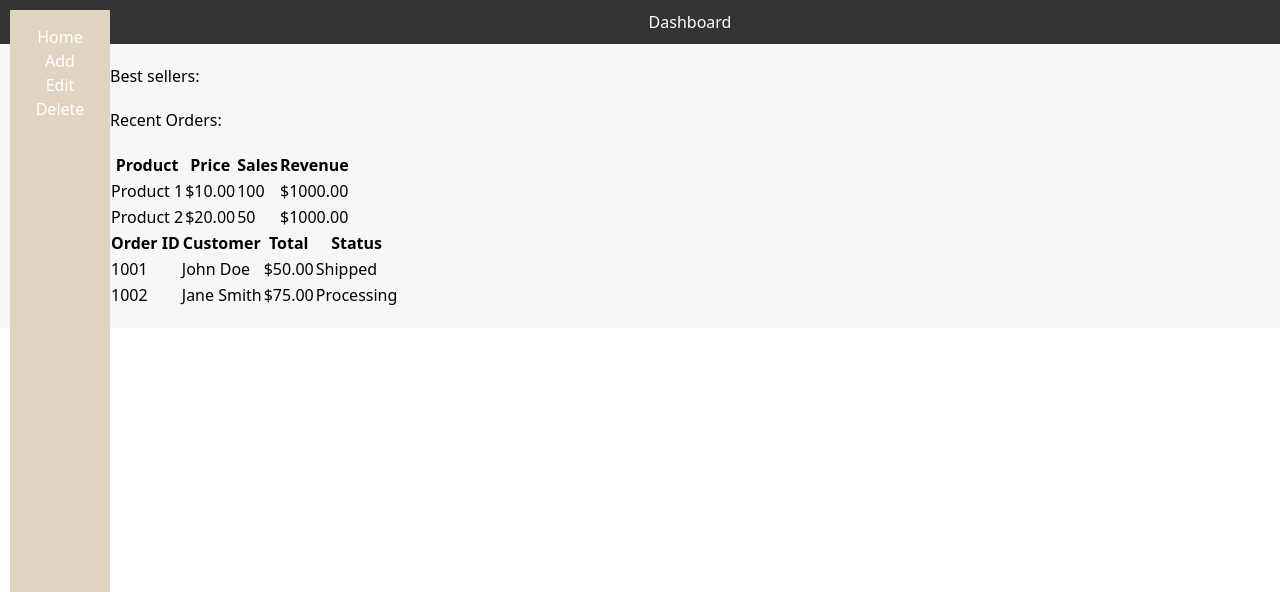
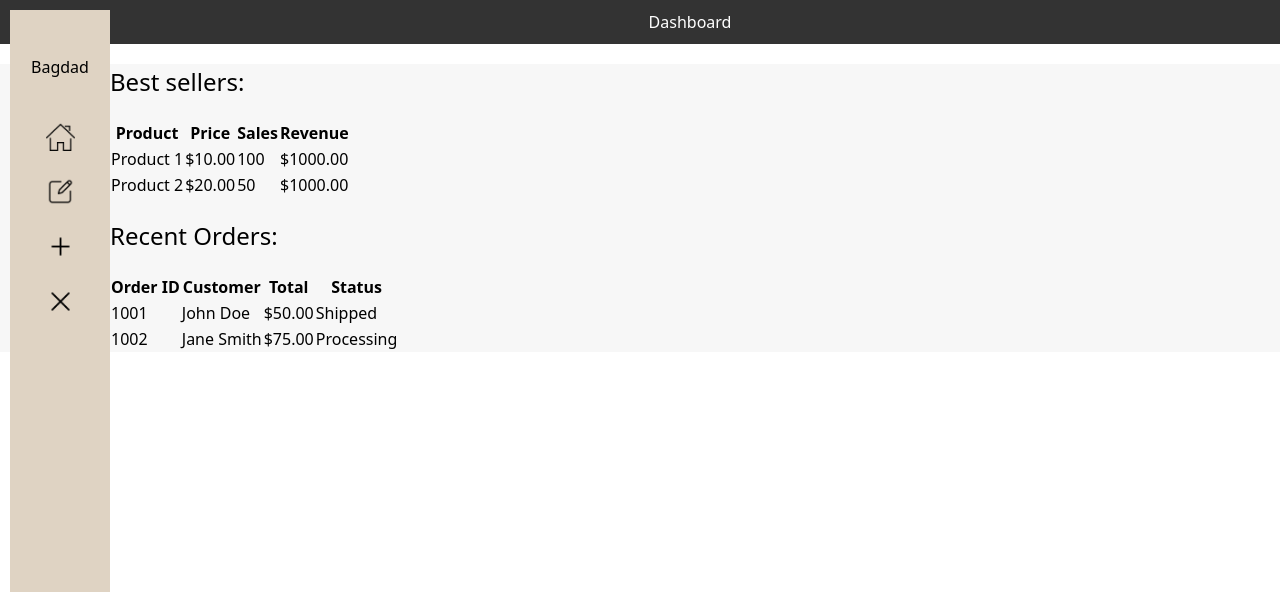
Before and after one commit to Baraah7/ITCS489, a PHP site: page /Dashboard.html in a window 1280 px wide. Shown: the top 592 px of the page. Run offline with PHP 8.4, Linux system fonts and the light colour scheme; some libraries are stand-ins or nearby versions.

Commit message:
Additional styling

```diff
--- a/Dashboard.html
+++ b/Dashboard.html
@@ -11,17 +11,18 @@
 
     <header>
         <div class="Sidebar">
-            <button class="SideButton" id="Home">Home</button>
-            <button class="SideButton" id="add">Add</button>
-            <button class="SideButton" id="edit">Edit</button>
-            <button class="SideButton" id="delete">Delete</button>
+            <p>Bagdad</p>
+            <button class="SideButton" id="Home"><img class="side-icon" src="pic/home_icon.png"></button>
+            <button class="SideButton" id="edit"><img class="side-icon" src="pic/edit_icon.png"></button>
+            <button class="SideButton" id="add"><img class="side-icon" src="pic/add_icon.png"></button>
+            <button class="SideButton" id="delete"><img class="side-icon" src="pic/delete_icon.png"></button>
         </div>
         <h1>Dashboard</h1>
     </header>
 
     <main>
         <div class="Home-content">
-            <p>Best sellers:</p>
+            <p class="table-name">Best sellers:</p>
             <table>
                 <thead>
                     <tr>
@@ -45,10 +46,8 @@
                         <td>$1000.00</td>
                     </tr>
                 </tbody>
-        </div>
-
-        <div class="Home-content">
-            <p>Recent Orders:</p>
+            </table>
+            <p class="table-name">Recent Orders:</p>
             <table>
                 <thead>
                     <tr>
--- a/styles.css
+++ b/styles.css
@@ -15,7 +15,25 @@ header{
     height: 100vh;
 }
 
+.side-icon {
+    width: 50%; /* Adjusts to 50% of the container's width */
+    height: auto; /* Maintains aspect ratio */
+    max-width: 100%; /* Ensures it doesn't exceed the container's width */
+    margin: 10px auto; /* Centers the icon */
+    padding: 3px;
+}
+
+.Sidebar p{
+    text-align: center;
+    margin: 30px 0;
+    color: black;
+}
+
 .Home-content{
     background-color: #F7F7F7;
-    padding: 20px;
 }
+
+.table-name{
+    margin: 20px 0;
+    font-size: 24px;
+}
```
Also changed, not shown: pic/add_icon.png (added), pic/delete_icon.png (added), pic/edit_icon.png (added), pic/home_icon.png (added), pic/trash_icon.png (added).
